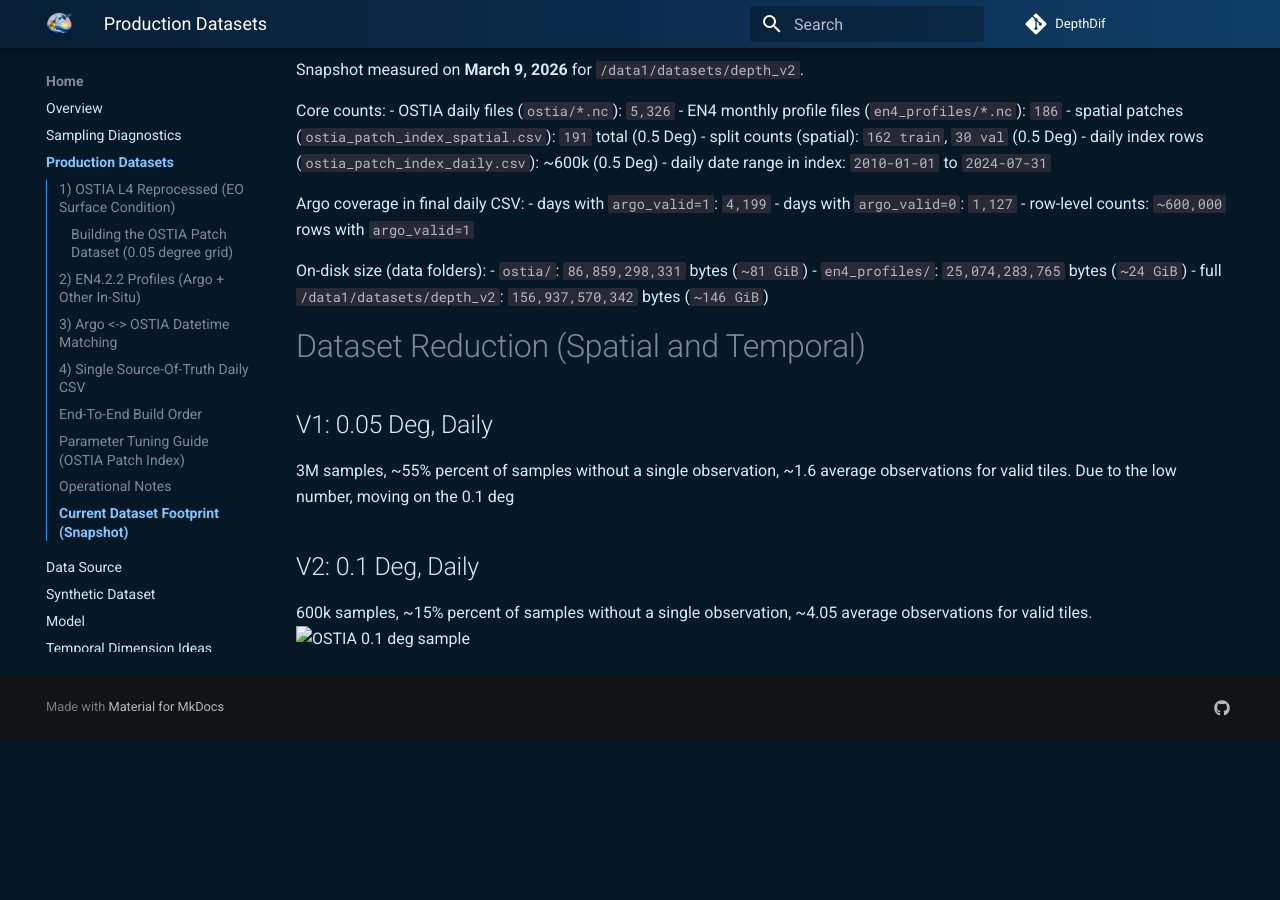
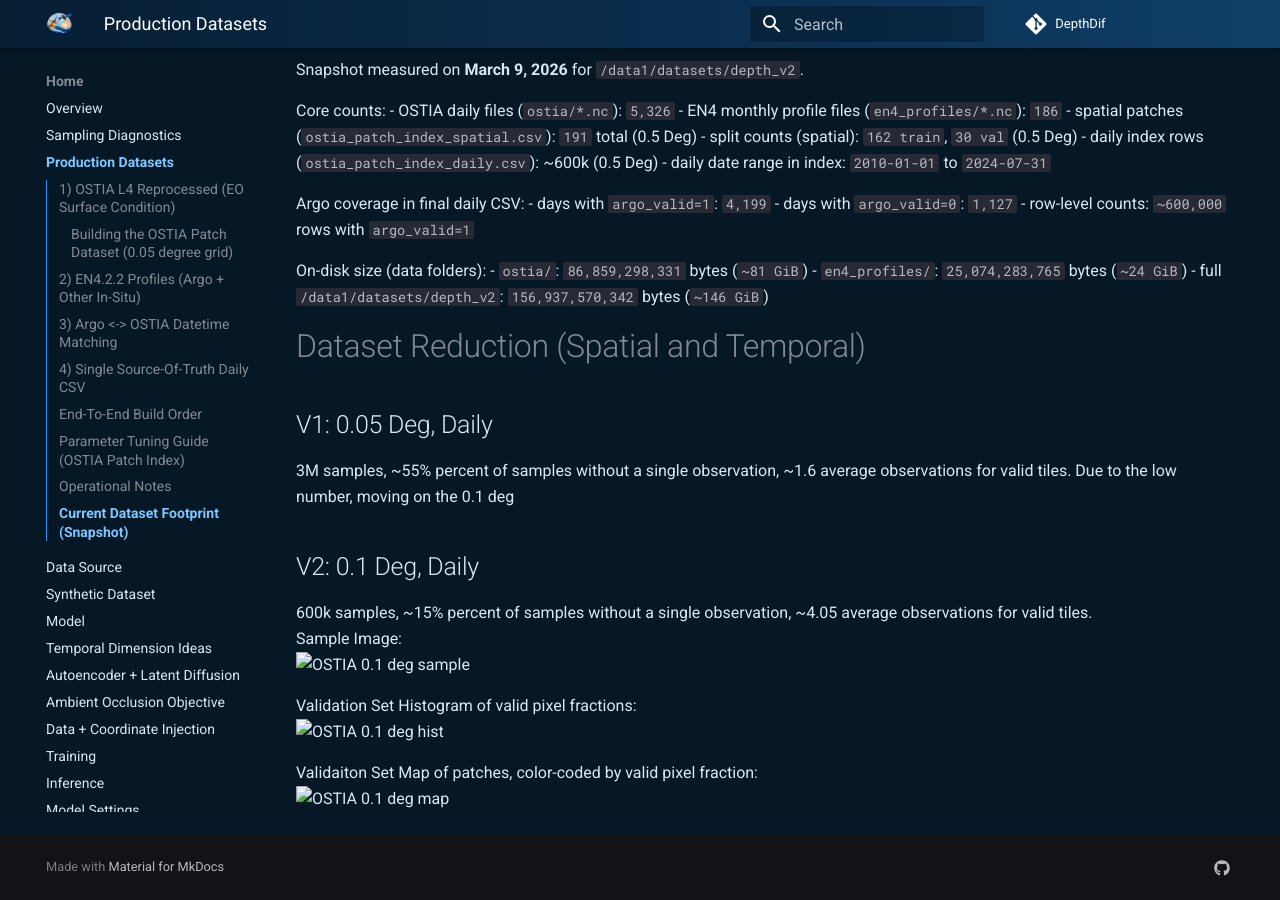
Before and after one commit to simon-donike/DepthDif, an MkDocs documentation site: the page built from docs/production-datasets.md, in a window 1280 px wide and 900 px high, scrolled down 3588 px. Built offline with MkDocs 1.6.1 and Material for MkDocs 9.7.7, drawn with Linux system fonts in a browser that asks for light colours; comment, search, counter and statistics services are not loaded; before the commit the page ends 4328 px from its top, so only the background shows below that.

Commit message:
add description images and hists

```diff
--- a/docs/production-datasets.md
+++ b/docs/production-datasets.md
@@ -221,4 +221,11 @@
 
 ## V2: 0.1 Deg, Daily
 600k samples, ~15% percent of samples without a single observation, ~4.05 average observations for valid tiles.
+Sample Image:
 ![OSTIA 0.1 deg sample](docs/assets/argo_ostia_sample_5.png)
+
+Validation Set Histogram of valid pixel fractions:
+![OSTIA 0.1 deg hist](docs/assets/argo_observations_histogram_intermediate.png)
+
+Validaiton Set Map of patches, color-coded by valid pixel fraction:
+![OSTIA 0.1 deg map](docs/assets/argo_observations_map_intermediate.png)
```
Also changed, not shown: docs/assets/argo_observations_histogram_intermediate.png (added), docs/assets/argo_observations_map_intermediate.png (added).
